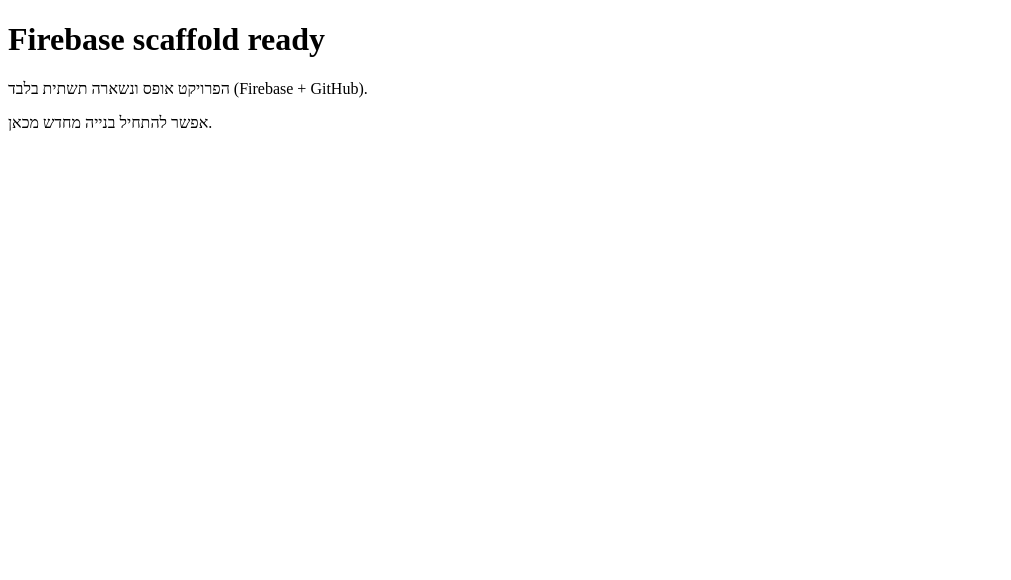
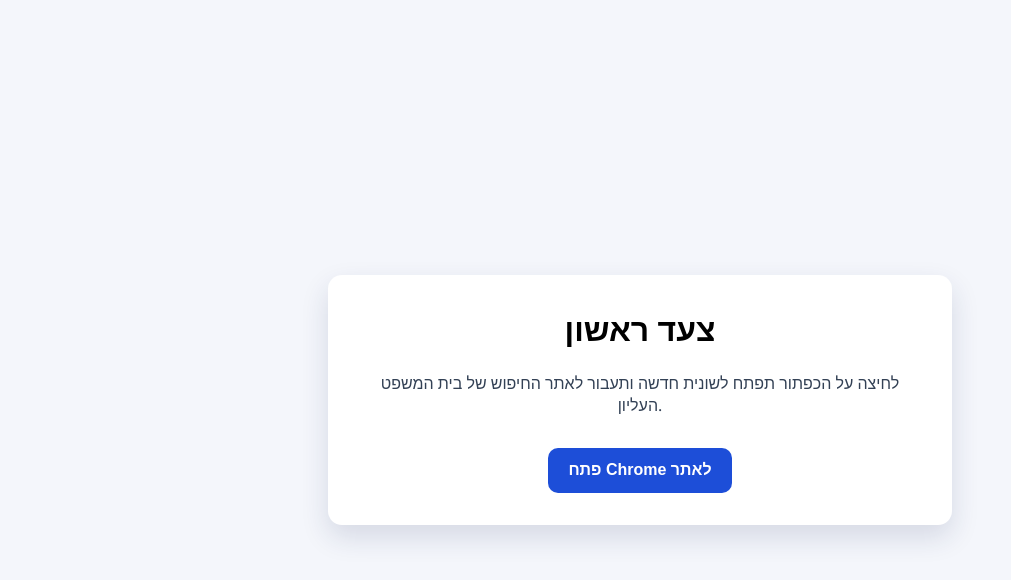
Before and after one commit to wiaamkablawi/psika-url-summarizer, a plain HTML site: page public/index.html in a window 1280 px wide. Shown: the whole page, without its empty margins (0-1011 px from the left). Drawn offline with Linux system fonts and the light colour scheme.

Commit message:
Add first-step UI button to open Supreme Court search page

```diff
--- a/public/index.html
+++ b/public/index.html
@@ -4,12 +4,68 @@
     <meta charset="UTF-8" />
     <meta name="viewport" content="width=device-width, initial-scale=1.0" />
     <title>psika-url-summarizer</title>
+    <style>
+      :root {
+        color-scheme: light;
+        font-family: "Segoe UI", Arial, sans-serif;
+      }
+
+      body {
+        margin: 0;
+        min-height: 100vh;
+        display: grid;
+        place-items: center;
+        background: #f4f6fb;
+      }
+
+      main {
+        width: min(90vw, 560px);
+        background: #ffffff;
+        border-radius: 14px;
+        box-shadow: 0 12px 28px rgba(26, 39, 90, 0.14);
+        padding: 2rem;
+        text-align: center;
+      }
+
+      h1 {
+        margin-top: 0;
+      }
+
+      p {
+        color: #334155;
+      }
+
+      button {
+        margin-top: 1rem;
+        border: 0;
+        border-radius: 10px;
+        background: #1d4ed8;
+        color: white;
+        font-size: 1rem;
+        font-weight: 600;
+        padding: 0.85rem 1.25rem;
+        cursor: pointer;
+      }
+
+      button:hover {
+        background: #1e40af;
+      }
+    </style>
   </head>
   <body>
     <main>
-      <h1>Firebase scaffold ready</h1>
-      <p>הפרויקט אופס ונשארה תשתית בלבד (Firebase + GitHub).</p>
-      <p>אפשר להתחיל בנייה מחדש מכאן.</p>
+      <h1>צעד ראשון</h1>
+      <p>לחיצה על הכפתור תפתח לשונית חדשה ותעבור לאתר החיפוש של בית המשפט העליון.</p>
+      <button id="open-search">פתח Chrome לאתר</button>
     </main>
+
+    <script>
+      const SUPREME_COURT_SEARCH_URL = "https://supreme.court.gov.il/Pages/fullsearch.aspx";
+      const openSearchButton = document.getElementById("open-search");
+
+      openSearchButton.addEventListener("click", () => {
+        window.open(SUPREME_COURT_SEARCH_URL, "_blank", "noopener,noreferrer");
+      });
+    </script>
   </body>
 </html>
```
